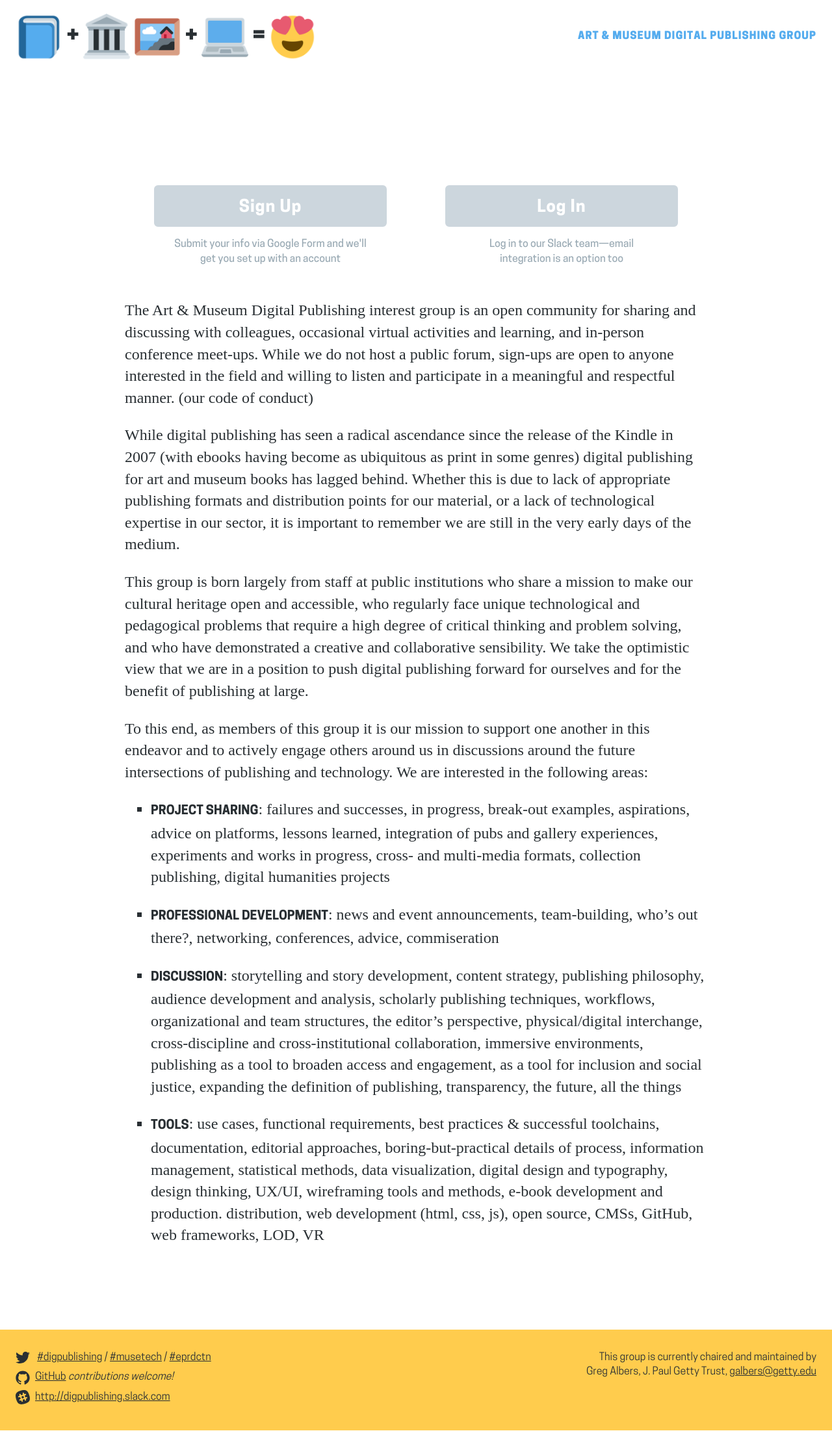
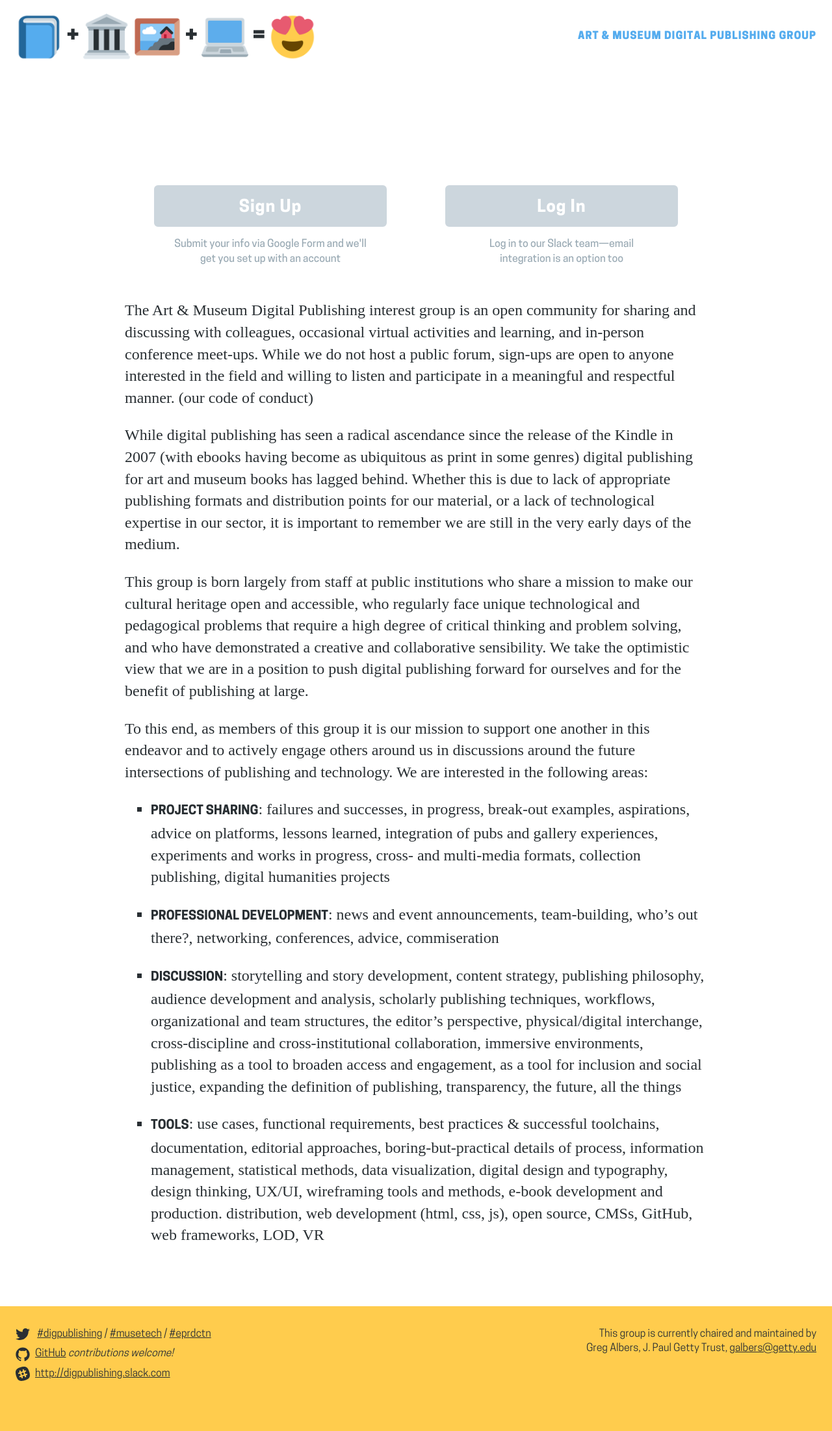
Before and after one commit to digpublishing/digpublishing.github.io, a Jekyll site: the page built from index.html, in a window 1280 px wide. Shown: the whole page at 65% size. Built offline with Jekyll 4.4.1, drawn with Linux system fonts in a browser that asks for light colours.

Commit message:
Pages and layout cleanups

```diff
--- a/_includes/footer.html
+++ b/_includes/footer.html
@@ -6,5 +6,3 @@
     <li><span class="icon">{% include icon-slack.svg %}</span><a href="{{ site.slack }}" target="_blank" title="Slack">{{ site.slack }}</a></li>
   </ul>
 </footer>
-
-<!-- <span class="icon">{% include icon-twitter.svg %}</span> -->
--- a/_includes/header.html
+++ b/_includes/header.html
@@ -1,6 +1,6 @@
 <header class="site-header">
-  <h2 class="site-title">{{ site.title }}</h2>
-  <h1 class="logo">
+  <a href="index.html"><h2 class="site-title">{{ site.title }}</h2></a>
+  <a href="index.html"><h1 class="logo">
     <img src="assets/images/emoji_bluebook.png" alt="emoji green book" />
     <span>+</span>
     <img src="assets/images/emoji_classicalbuilding.png" alt="emoji classical building" />
@@ -9,5 +9,5 @@
     <img src="assets/images/emoji_laptop.png" alt="emoji laptop" />
     <span>=</span>
     <img src="assets/images/emoji_hearteyes.png" alt="emoji face with hearts for eyes" />
-  </h1>
+  </h1></a>
 </header>
--- a/_layouts/default.html
+++ b/_layouts/default.html
@@ -4,6 +4,7 @@
   {% include head.html %}
 
   <body>
+    <div class="wrapper">
 
     {% include header.html %}
 
@@ -11,6 +12,7 @@
 
     {% include footer.html %}
 
+    </div>
   </body>
 
 </html>
--- a/assets/stylesheets/site.css
+++ b/assets/stylesheets/site.css
@@ -14,12 +14,22 @@
 */
 
 
+html,
 body {
   margin: 0;
   padding: 0;
+  height: 100%;
   color: #292f33;
   line-height: 1.4em;
-  /*background-color: #514B5E;*/
+}
+
+.wrapper {
+  min-height: 100%;
+  position: relative;
+}
+
+main {
+  padding-bottom: 260px;
 }
 
 a {
@@ -41,6 +51,10 @@
   padding-right: 1.5em;
 }
 
+.site-header a {
+  text-decoration: none;
+}
+
 .site-header img {
   display: inline-block;
   width: 72px;
@@ -57,6 +71,15 @@
 
 section {
   padding: 0 15%;
+}
+
+.title-block {
+  margin: 12em 0 4em;
+  text-align: center;
+}
+
+.title-block h1 {
+  font-size: 3em;
 }
 
 .text-block {
@@ -119,10 +142,14 @@
 }
 
 .site-footer {
+  position: absolute;
+  bottom: 0;
+  width: calc(100% - 48px);
+  height: 160px;
   font-family: CooperHewitt_Book;
   margin-top: 8em;
   background-color: #ffcc4d;
-  padding: 1em 1.5em 1.5em;
+  padding: 1em 1.5em;
 }
 
 .site-footer .footer-contact {
```
Also changed, not shown: _layouts/page.html (added, +11 -0 lines).
